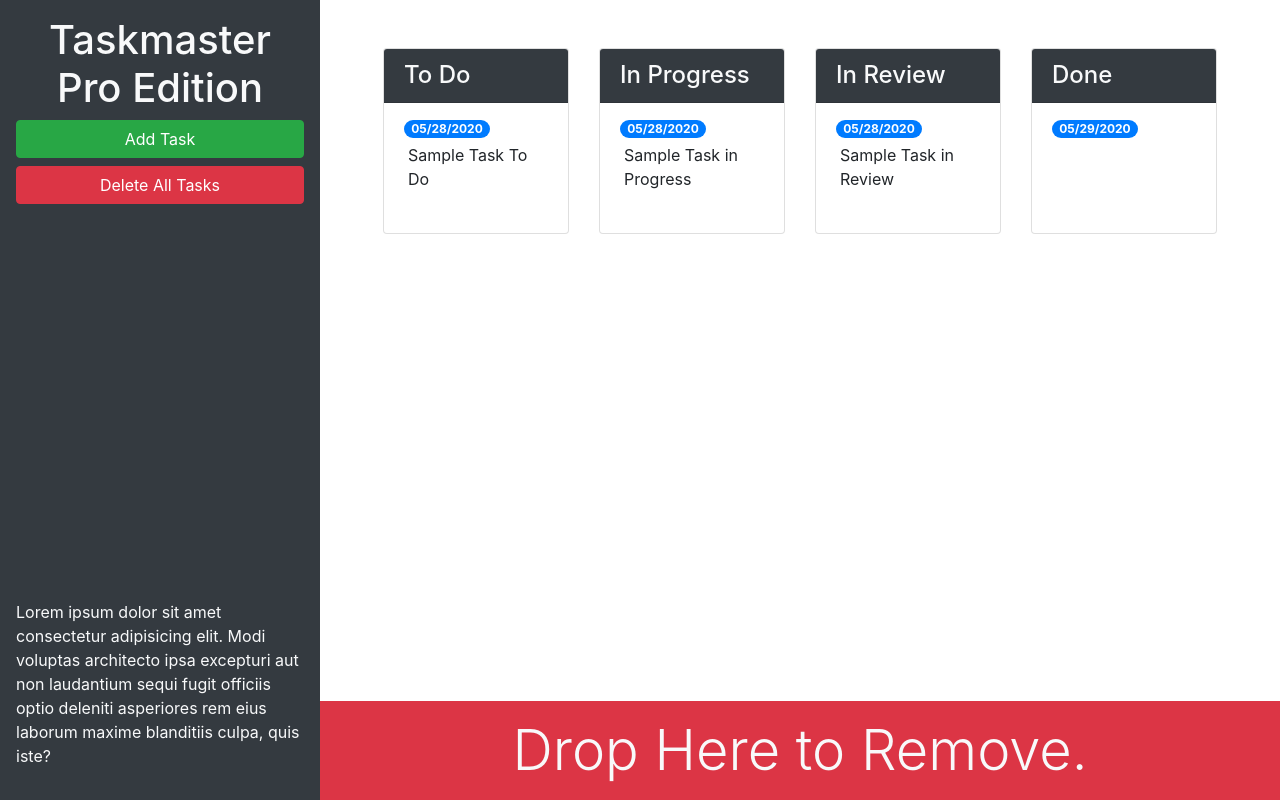
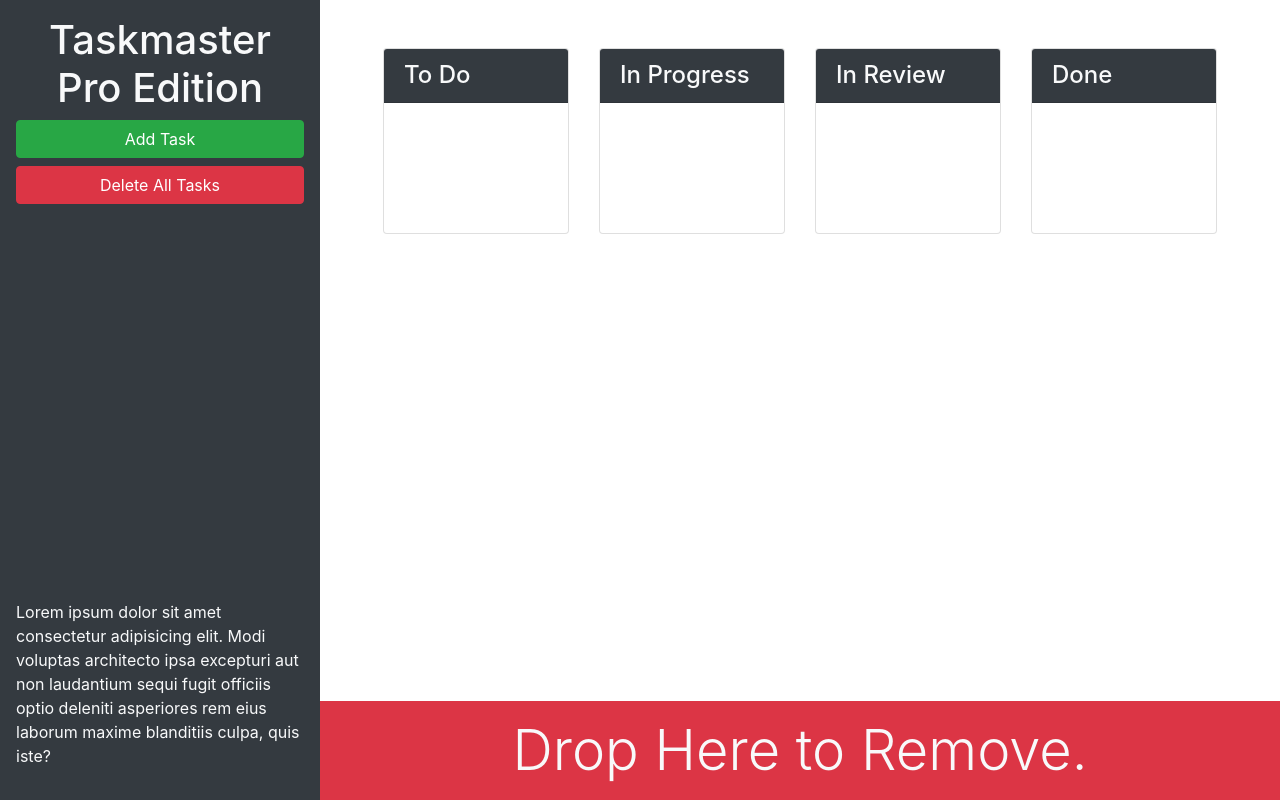
Before and after one commit to samkarp700/taskmaster-pro, a plain HTML site: page index.html in a window 1280 px wide. Drawn offline with nearby package versions, Linux system fonts and the light colour scheme.

Commit message:
removed sample text

```diff
--- a/index.html
+++ b/index.html
@@ -33,8 +33,8 @@
             </h4>
         <ul id="list-toDo" class="list-group list-group-flush">
           <li class="list-group-item">
-            <span class="badge badge-primary badge-pill">05/28/2020</span>
-            <p class="m-1">Sample Task To Do</p>
+            <span class="badge badge-primary badge-pill"></span>
+            <p class="m-1"></p>
           </li>
         </ul>
         </div>
@@ -48,8 +48,8 @@
             </h4>
           <ul id="list-inProgress" class="list-group list-group-flush">
             <li class="list-group-item">
-              <span class="badge badge-primary badge-pill">05/28/2020</span>
-              <p class="m-1">Sample Task in Progress</p>
+              <span class="badge badge-primary badge-pill"></span>
+              <p class="m-1"></p>
             </li>
           </ul>
           </div>
@@ -63,8 +63,8 @@
             </h4>
           <ul id="list-inReview" class="list-group list-group-flush">
             <li class="list-group-item">
-              <span class="badge badge-primary badge-pill">05/28/2020</span>
-              <p class="m-1">Sample Task in Review</p>
+              <span class="badge badge-primary badge-pill"></span>
+              <p class="m-1"></p>
             </li>
           </ul>
           </div>
@@ -78,7 +78,7 @@
             </h4>
           <ul id="list-done" class="list-group list-group-flush">
             <li class="list-group-item">
-              <span class="badge badge-primary badge-pill">05/29/2020</span>
+              <span class="badge badge-primary badge-pill"></span>
             </li>
           </ul>
           </div>
```
